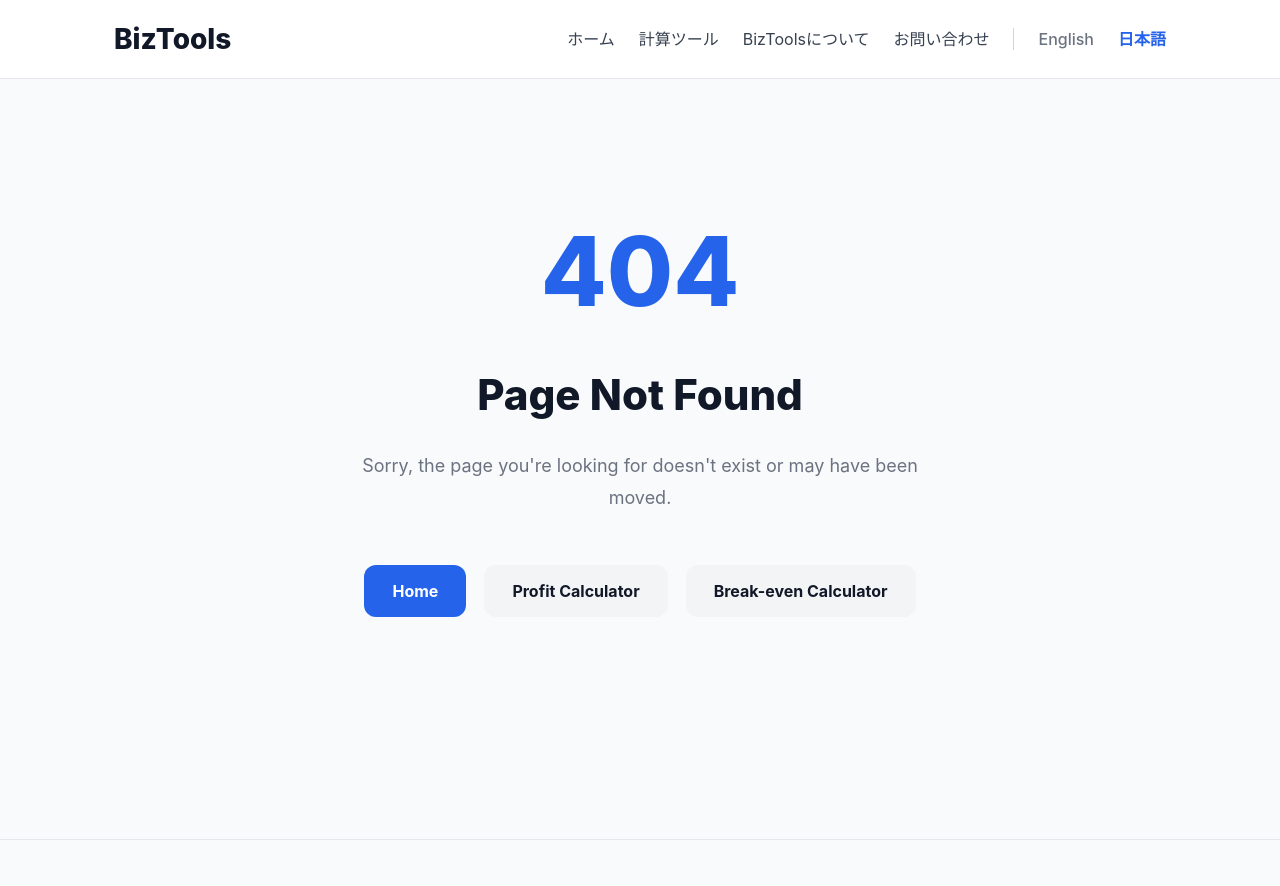
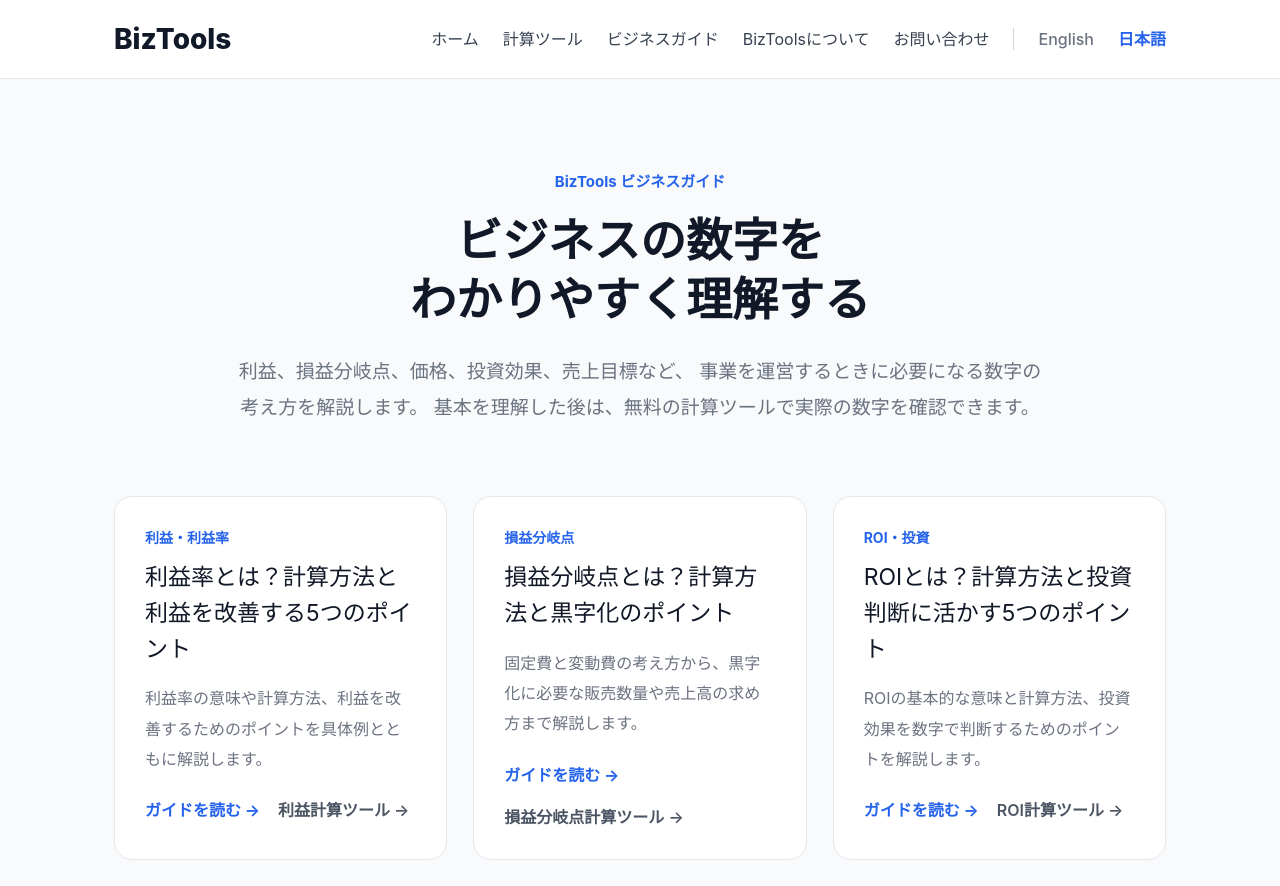
Before and after one commit to hihara7101-alt/biztools, a Next.js app: page /guides in a window 1280 px wide. Before the commit this address had no page. Shown: the top 886 px of the page. Built offline with nearby package versions, Linux system fonts and the light colour scheme.

Commit message:
Add business guides hub and navigation

```diff
--- /dev/null
+++ b/src/app/guides/page.tsx
@@ -0,0 +1,282 @@
+import type { Metadata } from "next";
+import Link from "next/link";
+
+export const metadata: Metadata = {
+  title: "ビジネスガイド | BizTools",
+  description:
+    "利益率、損益分岐点、ROI、価格設定、売上目標など、ビジネスの数字を理解し経営判断に活かすための基礎知識をわかりやすく解説します。",
+
+  alternates: {
+    canonical: "/guides",
+    languages: {
+      "ja-JP": "/guides",
+      "x-default": "/guides",
+    },
+  },
+
+  openGraph: {
+    title: "ビジネスガイド | BizTools",
+    description:
+      "利益率、損益分岐点、ROI、価格設定、売上目標など、ビジネスの数字をわかりやすく解説します。",
+    url: "/guides",
+    siteName: "BizTools",
+    locale: "ja_JP",
+    type: "website",
+  },
+
+  robots: {
+    index: true,
+    follow: true,
+  },
+};
+
+const guides = [
+  {
+    category: "利益・利益率",
+    title: "利益率とは？計算方法と利益を改善する5つのポイント",
+    description:
+      "利益率の意味や計算方法、利益を改善するためのポイントを具体例とともに解説します。",
+    href: "/guides/profit-margin",
+    calculatorHref: "/profit-calculator",
+    calculatorLabel: "利益計算ツール",
+  },
+  {
+    category: "損益分岐点",
+    title: "損益分岐点とは？計算方法と黒字化のポイント",
+    description:
+      "固定費と変動費の考え方から、黒字化に必要な販売数量や売上高の求め方まで解説します。",
+    href: "/guides/break-even-point",
+    calculatorHref: "/break-even-calculator",
+    calculatorLabel: "損益分岐点計算ツール",
+  },
+  {
+    category: "ROI・投資",
+    title: "ROIとは？計算方法と投資判断に活かす5つのポイント",
+    description:
+      "ROIの基本的な意味と計算方法、投資効果を数字で判断するためのポイントを解説します。",
+    href: "/guides/roi",
+    calculatorHref: "/roi-calculator",
+    calculatorLabel: "ROI計算ツール",
+  },
+  {
+    category: "価格設定",
+    title: "価格設定とは？利益を確保する価格の決め方と5つのポイント",
+    description:
+      "原価や利益率を踏まえて販売価格を決める考え方と、価格設定で確認したいポイントを解説します。",
+    href: "/guides/pricing",
+    calculatorHref: "/pricing-calculator",
+    calculatorLabel: "価格設定ツール",
+  },
+  {
+    category: "売上目標",
+    title: "売上目標とは？必要売上と販売数量の決め方5つのポイント",
+    description:
+      "目標利益から必要な売上高や販売数量を考える方法と、現実的な売上目標の立て方を解説します。",
+    href: "/guides/sales-target",
+    calculatorHref: "/sales-target-calculator",
+    calculatorLabel: "売上目標計算ツール",
+  },
+];
+
+export default function GuidesPage() {
+  return (
+    <main
+      style={{
+        maxWidth: "1100px",
+        margin: "0 auto",
+        padding: "70px 24px 100px",
+      }}
+    >
+      <header
+        style={{
+          textAlign: "center",
+          maxWidth: "820px",
+          margin: "0 auto",
+        }}
+      >
+        <p
+          style={{
+            margin: 0,
+            color: "#2563EB",
+            fontSize: "15px",
+            fontWeight: 700,
+          }}
+        >
+          BizTools ビジネスガイド
+        </p>
+
+        <h1
+          style={{
+            marginTop: "16px",
+            marginBottom: 0,
+            fontSize: "46px",
+            lineHeight: 1.3,
+            fontWeight: 800,
+            color: "#111827",
+          }}
+        >
+          ビジネスの数字を
+          <br />
+          わかりやすく理解する
+        </h1>
+
+        <p
+          style={{
+            marginTop: "24px",
+            marginBottom: 0,
+            fontSize: "19px",
+            lineHeight: 1.9,
+            color: "#6B7280",
+          }}
+        >
+          利益、損益分岐点、価格、投資効果、売上目標など、
+          事業を運営するときに必要になる数字の考え方を解説します。
+          基本を理解した後は、無料の計算ツールで実際の数字を確認できます。
+        </p>
+      </header>
+
+      <section
+        style={{
+          marginTop: "70px",
+        }}
+      >
+        <div
+          style={{
+            display: "grid",
+            gridTemplateColumns: "repeat(auto-fit, minmax(300px, 1fr))",
+            gap: "26px",
+          }}
+        >
+          {guides.map((guide) => (
+            <article
+              key={guide.href}
+              style={{
+                padding: "30px",
+                border: "1px solid #E5E7EB",
+                borderRadius: "18px",
+                backgroundColor: "#FFFFFF",
+              }}
+            >
+              <div
+                style={{
+                  color: "#2563EB",
+                  fontSize: "14px",
+                  fontWeight: 700,
+                }}
+              >
+                {guide.category}
+              </div>
+
+              <h2
+                style={{
+                  marginTop: "12px",
+                  marginBottom: 0,
+                  fontSize: "23px",
+                  lineHeight: 1.55,
+                  color: "#111827",
+                }}
+              >
+                {guide.title}
+              </h2>
+
+              <p
+                style={{
+                  marginTop: "16px",
+                  marginBottom: 0,
+                  fontSize: "16px",
+                  lineHeight: 1.9,
+                  color: "#6B7280",
+                }}
+              >
+                {guide.description}
+              </p>
+
+              <div
+                style={{
+                  marginTop: "24px",
+                  display: "flex",
+                  flexWrap: "wrap",
+                  gap: "18px",
+                }}
+              >
+                <Link
+                  href={guide.href}
+                  style={{
+                    color: "#2563EB",
+                    fontWeight: 700,
+                    textDecoration: "none",
+                  }}
+                >
+                  ガイドを読む →
+                </Link>
+
+                <Link
+                  href={guide.calculatorHref}
+                  style={{
+                    color: "#4B5563",
+                    fontWeight: 600,
+                    textDecoration: "none",
+                  }}
+                >
+                  {guide.calculatorLabel} →
+                </Link>
+              </div>
+            </article>
+          ))}
+        </div>
+      </section>
+
+      <section
+        style={{
+          marginTop: "80px",
+          padding: "40px",
+          borderRadius: "20px",
+          backgroundColor: "#F9FAFB",
+          border: "1px solid #E5E7EB",
+        }}
+      >
+        <h2
+          style={{
+            margin: 0,
+            fontSize: "30px",
+            color: "#111827",
+          }}
+        >
+          ガイドと計算ツールを組み合わせて使う
+        </h2>
+
+        <p
+          style={{
+            marginTop: "18px",
+            marginBottom: 0,
+            fontSize: "17px",
+            lineHeight: 1.9,
+            color: "#4B5563",
+          }}
+        >
+          ビジネスの数字は、計算結果だけを見るのではなく、
+          その数字が何を意味するのかを理解することが重要です。
+          各ガイドで基本的な考え方を確認した後、
+          BizToolsの計算ツールに実際の売上、費用、価格などを入力することで、
+          自分の事業に置き換えて検討できます。
+        </p>
+
+        <Link
+          href="/calculators"
+          style={{
+            display: "inline-block",
+            marginTop: "24px",
+            padding: "14px 22px",
+            borderRadius: "10px",
+            backgroundColor: "#2563EB",
+            color: "#FFFFFF",
+            fontWeight: 700,
+            textDecoration: "none",
+          }}
+        >
+          計算ツール一覧を見る →
+        </Link>
+      </section>
+    </main>
+  );
+}
--- a/src/app/sitemap.ts
+++ b/src/app/sitemap.ts
@@ -15,6 +15,7 @@ const japanesePages = [
   "/pricing-calculator",
   "/sales-target-calculator",
   "/roi-calculator",
+  "/guides",
   "/guides/profit-margin",
   "/guides/break-even-point",
   "/guides/roi",
--- a/src/components/Header.tsx
+++ b/src/components/Header.tsx
@@ -82,6 +82,18 @@ export default function Header() {
             {isEnglish ? "Calculators" : "計算ツール"}
           </Link>
 
+         {!isEnglish && (
+  <Link
+    href="/guides"
+    style={{
+      textDecoration: "none",
+      color: "#374151",
+    }}
+  >
+    ビジネスガイド
+  </Link>
+)}
+
           <Link
             href={isEnglish ? "/en/about" : "/about"}
             style={{
```
